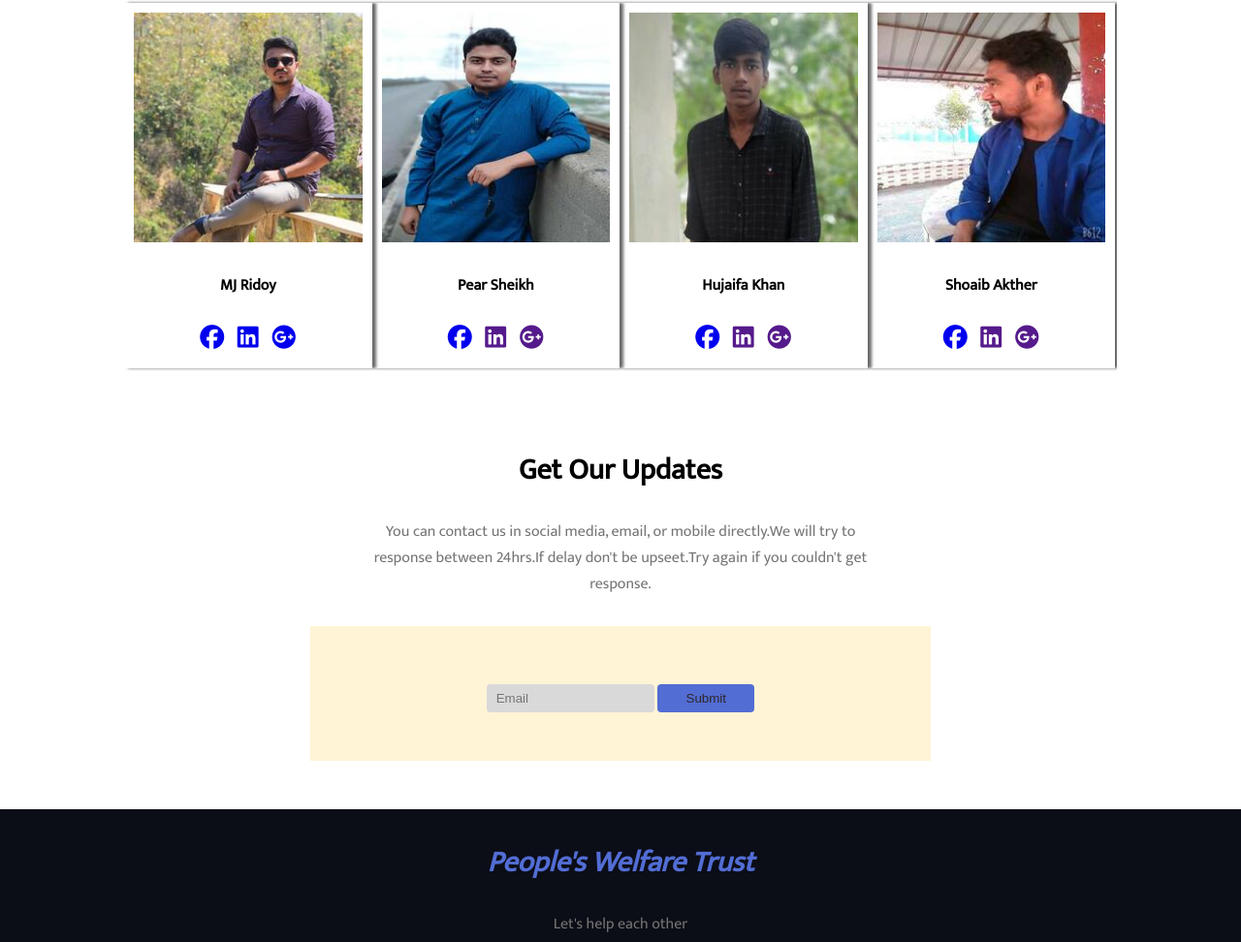
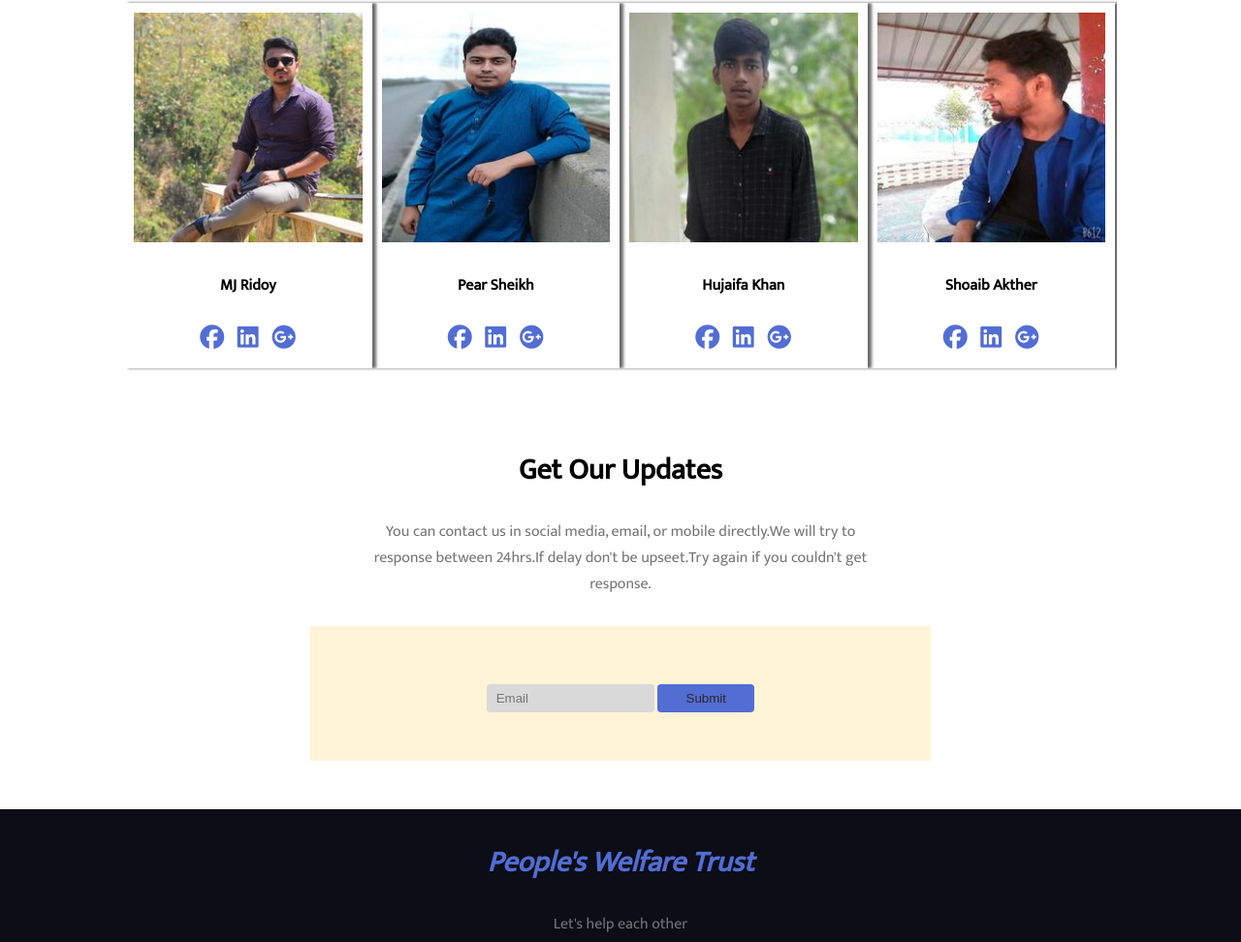
Before and after one commit to MjRidoy/people_welfare_trust, a plain HTML site: page index.html in a window 1280 px wide. Shown: the part 1728-2700 px from the top of the page at 97% size. Drawn offline with Linux system fonts and the light colour scheme.

Commit message:
icon_link class color added

```diff
--- a/style.css
+++ b/style.css
@@ -213,4 +213,5 @@ span{
 .icon_link{
     font-size: 25px;
     padding: 5px;
+    color: #526dd4;
 }
```
